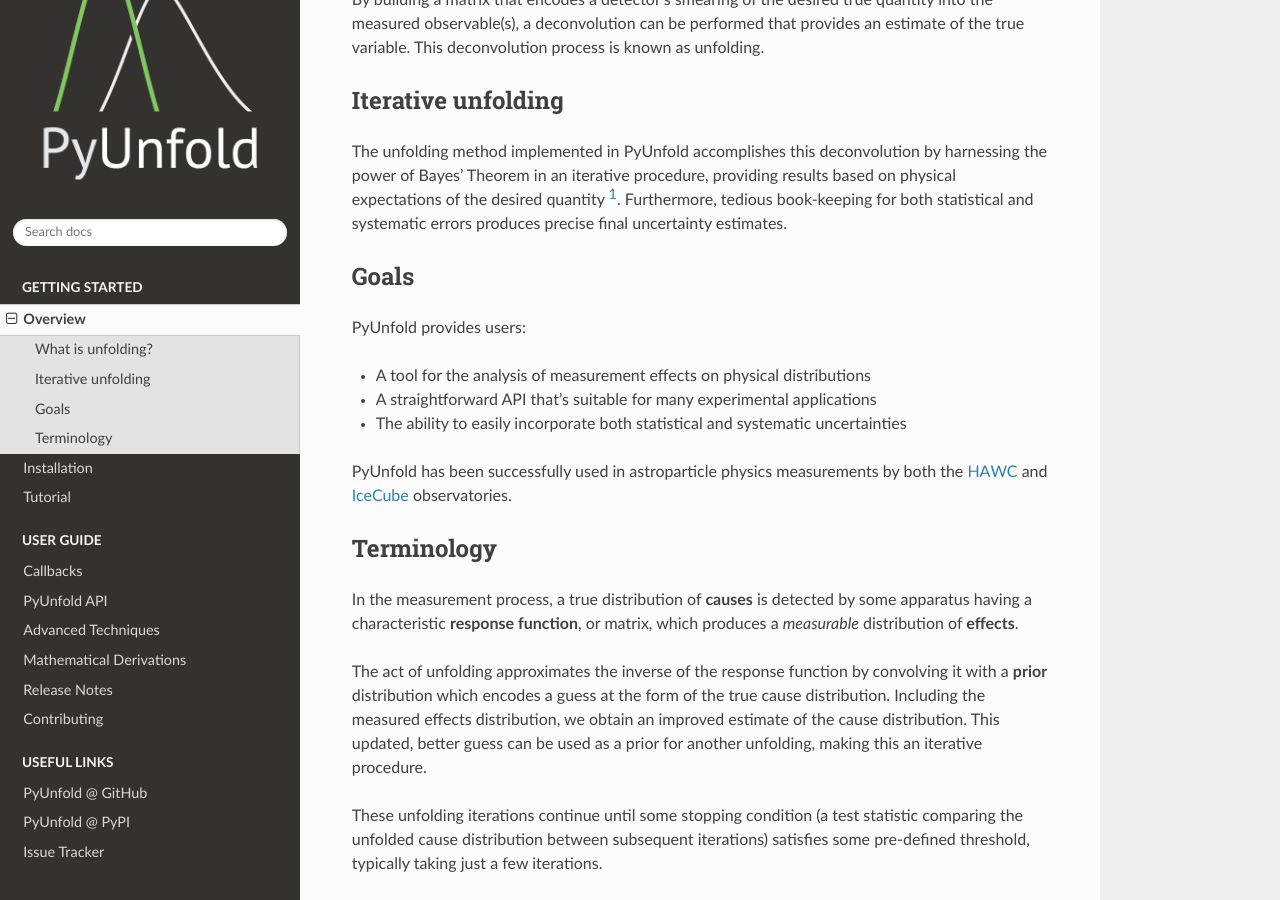
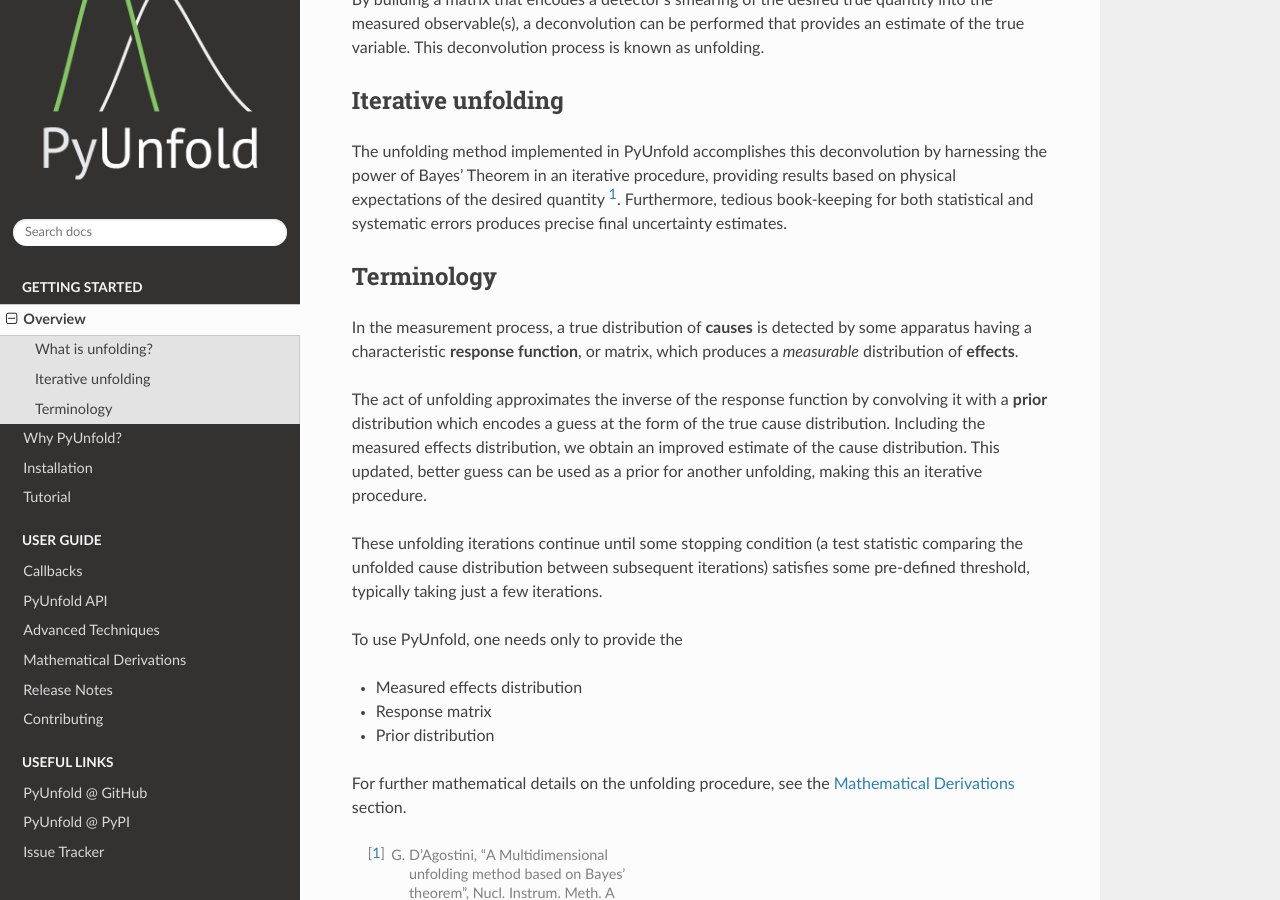
Before and after one commit to jrbourbeau/pyunfold, a Sphinx documentation site: the page built from docs/source/overview.rst, in a window 1280 px wide and 900 px high, scrolled down 492 px. Built offline with Sphinx 7.4.7 and the Read the Docs theme 2.0.0, drawn with Linux system fonts in a browser that asks for light colours; the version number is read from the project's files by our own code.

Commit message:
JOSS review-Add why pyunfold page (#71)
* Adding why pyunfold tab

* Correcting bullet list

* Edits to why pyunfold page

* Removes whitespace [skip ci]

```diff
--- a/docs/source/index.rst
+++ b/docs/source/index.rst
@@ -61,6 +61,7 @@
     :caption: Getting Started
 
     overview
+    why
     installation
     Tutorial <notebooks/tutorial.ipynb>
 
--- a/docs/source/overview.rst
+++ b/docs/source/overview.rst
@@ -40,21 +40,6 @@
 produces precise final uncertainty estimates.
 
 
------
-Goals
------
-
-PyUnfold provides users:
-
-- A tool for the analysis of measurement effects on physical distributions
-- A straightforward API that's suitable for many experimental applications
-- The ability to easily incorporate both statistical and systematic uncertainties
-
-PyUnfold has been successfully used in astroparticle physics measurements by both
-the `HAWC <https://www.hawc-observatory.org/>`_ and `IceCube <https://icecube.wisc.edu/>`_
-observatories.
-
-
 -----------
 Terminology
 -----------
```
Also changed, not shown: docs/source/why.rst (added, +65 -0 lines).
